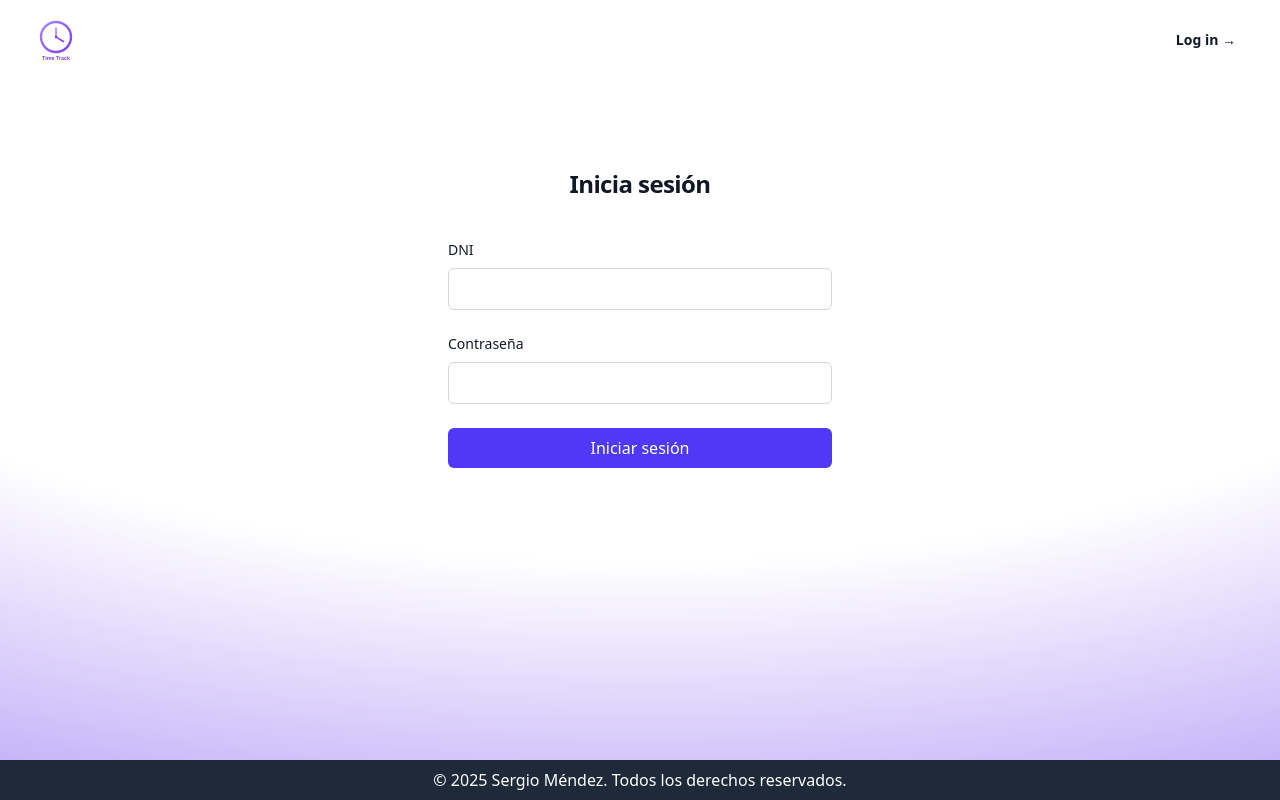
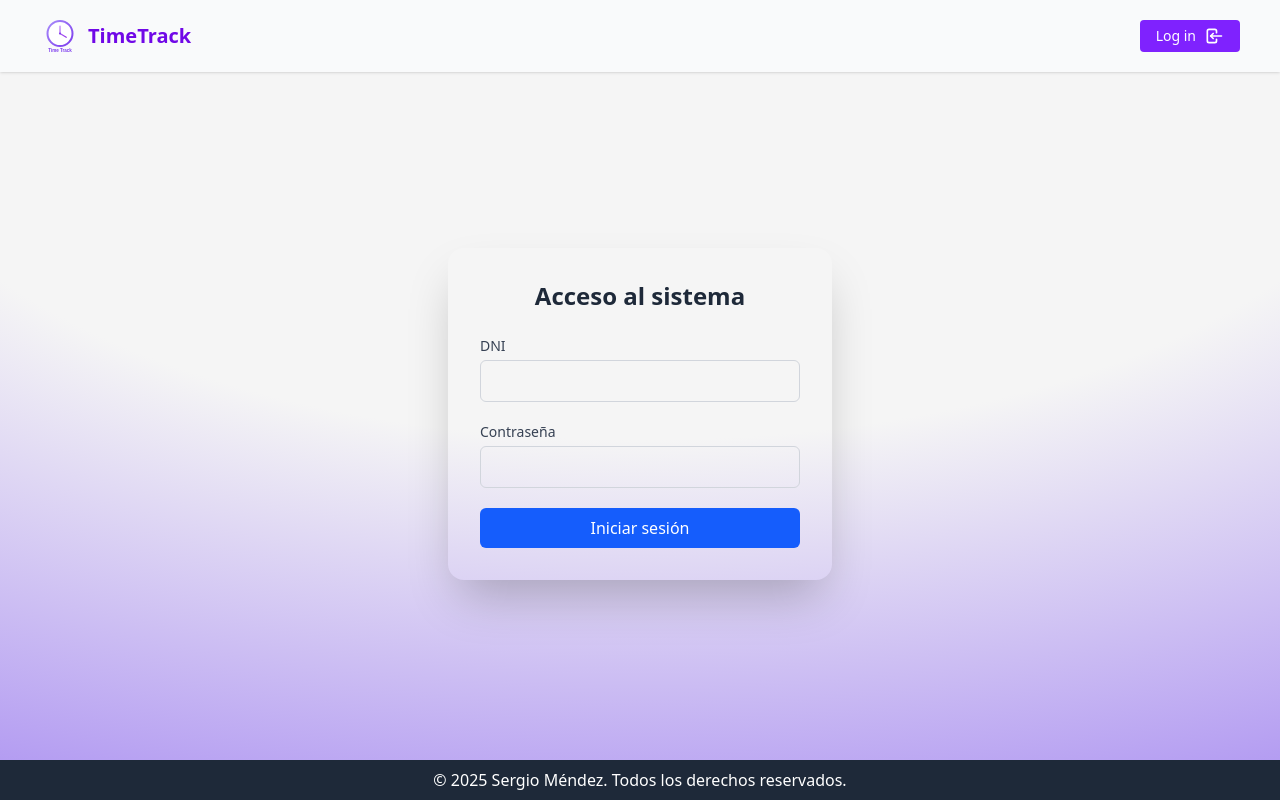
Before and after one commit to Sergiomsrs/timetrack-ui, a React (Vite) app: page /login in a window 1280 px wide. Built offline with nearby package versions, Linux system fonts and the light colour scheme.

Commit message:
feat: actualizar estilos de componentes y mejorar la interfaz de usuario en varias secciones

```diff
--- a/src/App.jsx
+++ b/src/App.jsx
@@ -19,7 +19,7 @@ function App() {
       <EmployeesProvider>
         <div className="flex flex-col min-h-screen  relative  ">
           <div className="absolute top-0 -z-10 h-full w-full bg-white">
-            <div className="absolute inset-0 -z-10 h-full w-full bg-white [background:radial-gradient(200%_150%_at_50%_10%,#fff_40%,#63e_100%)]"></div>
+            <div className="absolute inset-0 -z-10 h-full w-full bg-white [background:radial-gradient(200%_150%_at_50%_10%,#f5f5f5_30%,#63e_100%)]"></div>
           </div>
 
           <Header />
--- a/src/components/Pageable.jsx
+++ b/src/components/Pageable.jsx
@@ -1,4 +1,3 @@
-import React from 'react'
 
 export const Pageable = ({ page, totalPages, setPage }) => {
   return (
@@ -26,7 +25,7 @@ export const Pageable = ({ page, totalPages, setPage }) => {
       <button
         disabled={page + 1 >= totalPages}
         onClick={() => setPage((prev) => prev + 1)}
-        className="flex items-center justify-center px-2 py-1 bg-indigo-500 hover:bg-indigo-600 text-white rounded-full transition-colors focus:outline-none focus:ring-2 focus:ring-indigo-400 disabled:opacity-50 disabled:cursor-not-allowed"
+        className="flex items-center justify-center px-2 py-1 bg-violet-500 hover:bg-violet-600 text-white rounded-full transition-colors focus:outline-none focus:ring-2 focus:ring-violet-400 disabled:opacity-50 disabled:cursor-not-allowed"
       >
         <svg
           xmlns="http://www.w3.org/2000/svg"
--- a/src/components/UserForm.jsx
+++ b/src/components/UserForm.jsx
@@ -278,7 +278,7 @@ const handleFormSubmit = (e) => {
                 name="role"
                 value={formData.role}
                 onChange={(e) => setFormData({ ...formData, role: e.target.value })}
-                className="block w-full rounded-md border border-gray-300 px-3.5 py-2 text-base text-gray-900 placeholder-gray-400 focus:outline-none focus:ring-2 focus:ring-indigo-600"
+                className="block w-full rounded-md border border-gray-300 px-3.5 py-2 text-base text-gray-900 placeholder-gray-400 focus:outline-none focus:ring-2 focus:ring-violet-600"
               >
                 <option value="USER">Usuario</option>
                 <option value="ADMIN">Administrador</option>
@@ -290,10 +290,10 @@ const handleFormSubmit = (e) => {
 
 
         </div>
-        <div className="flex flex-col gap-2 w-1/2     mt-10">
+        <div className="flex flex-col gap-2 w-1/2  mt-10">
           <button
             type="submit"
-            className="w-full rounded-md bg-indigo-600 px-3.5 py-2.5 text-sm font-semibold text-white shadow hover:bg-indigo-500 focus:outline-none focus:ring-2 focus:ring-indigo-600"
+            className="w-full rounded-md bg-violet-600 px-3.5 py-2.5 text-sm font-semibold text-white shadow hover:bg-violet-500 focus:outline-none focus:ring-2 focus:ring-violet-600"
           >
             {editedEmployee ? 'Actualizar Empleado' : 'Registrar Empleado'}
           </button>
--- a/src/components/UserList.jsx
+++ b/src/components/UserList.jsx
@@ -91,7 +91,7 @@ export const UserList = ({ setActiveTab, employeeToDelete, setEmployeeToDelete }
         <div className="mx-1 mb-4  ">
 
             {/* Input de búsqueda por Nombre */}
-            <form onSubmit={handleSearch} className="flex flex-row gap-4 mb-6">  {/* ✅ */}
+            <form onSubmit={handleSearch} className="flex flex-row gap-4 mb-6">
                 <div className="w-2/4">
                     <label htmlFor="name-search" className="block text-sm font-medium leading-6 mb-2 text-gray-900">
                         Buscar por Nombre
--- a/src/pages/AddTimeTrack.jsx
+++ b/src/pages/AddTimeTrack.jsx
@@ -104,7 +104,7 @@ export default function () {
                 <div className="mt-10">
                     <button
                         type="submit"
-                        className="w-full rounded-md cursor-pointer bg-indigo-600 px-3.5 py-2.5 text-sm font-semibold text-white shadow hover:bg-indigo-500 focus:outline-none focus:ring-2 focus:ring-indigo-600"
+                        className="w-full rounded-md cursor-pointer bg-violet-600 px-3.5 py-2.5 text-sm font-semibold text-white shadow hover:bg-violet-500 focus:outline-none focus:ring-2 focus:ring-violet-600"
                     >
                         Enviar
                     </button>
--- a/src/pages/Login.jsx
+++ b/src/pages/Login.jsx
@@ -70,18 +70,17 @@ export const Login = () => {
   };
 
   return (
-    <div className="flex min-h-full flex-col justify-center px-6 py-12 lg:px-8">
-      <div className="sm:mx-auto sm:w-full sm:max-w-sm">
-        <h2 className="mt-10 text-center text-2xl font-bold tracking-tight text-gray-900">
-          Inicia sesión
+<div className="flex  items-center justify-center bg-gradient-to-br mt-36 px-4">
+  <div className="w-full max-w-sm rounded-2xl shadow-2xl p-8">
+    <h2 className="text-2xl font-semibold text-center text-gray-800 mb-6">
+      Acceso al sistema
     </h2>
-      </div>
 
-      <div className="mt-10 sm:mx-auto sm:w-full sm:max-w-sm">
-        <form onSubmit={handleSubmit} className="space-y-6">
+    <form onSubmit={handleSubmit} className="space-y-5">
       <div>
-            <label htmlFor="dni" className="block text-sm font-medium text-gray-900">DNI</label>
-            <div className="mt-2">
+        <label htmlFor="dni" className="block text-sm font-medium text-gray-700 mb-1">
+          DNI
+        </label>
         <input
           onChange={handleInputChange}
           value={formData.dni}
@@ -89,14 +88,14 @@ export const Login = () => {
           name="dni"
           id="dni"
           required
-                className="block w-full rounded-md border border-gray-300 px-3 py-2"
+          className="w-full rounded-md border border-gray-300 px-3 py-2 focus:ring-2 focus:ring-blue-500 focus:outline-none transition"
         />
-            </div>
       </div>
 
       <div>
-            <label htmlFor="password" className="block text-sm font-medium text-gray-900">Contraseña</label>
-            <div className="mt-2">
+        <label htmlFor="password" className="block text-sm font-medium text-gray-700 mb-1">
+          Contraseña
+        </label>
         <input
           onChange={handleInputChange}
           value={formData.password}
@@ -104,23 +103,25 @@ export const Login = () => {
           name="password"
           id="password"
           required
-                className="block w-full rounded-md border border-gray-300 px-3 py-2"
+          className="w-full rounded-md border border-gray-300 px-3 py-2 focus:ring-2 focus:ring-blue-500 focus:outline-none transition"
         />
       </div>
-          </div>
 
-          <div>
-            <button type="submit" className="w-full rounded-md bg-indigo-600 px-4 py-2 text-white hover:bg-indigo-500">
+      <button
+        type="submit"
+        className="w-full bg-blue-600 hover:bg-blue-700 text-white font-medium py-2 rounded-md transition"
+      >
         Iniciar sesión
       </button>
-          </div>
     </form>
-      </div>
+
     {error && (
-        <div className="mt-4 text-red-600 flex justify-center">
+      <div className="mt-5">
         <AlertMessage isOpen={error} message={errorMessage} />
       </div>
     )}
   </div>
+</div>
+
   );
 };
--- a/src/sections/Header.jsx
+++ b/src/sections/Header.jsx
@@ -16,86 +16,147 @@ export const Header = () => {
   };
 
   return (
-    <header className="bg-white">
-      <nav className="mx-auto flex max-w-7xl items-center justify-between p-4 lg:px-8" aria-label="Global">
-        <div className="flex lg:flex-1">
-          <Link to="/" className="-m-1.5 p-1.5">
-            <span className="sr-only">Your Company</span>
-            <img className="h-12 w-auto" src="/Logo.svg" alt="Logo" /> {/* Asegúrate de que la ruta sea correcta */}
+    <header className="bg-[#f9fafb]  border-gray-200 shadow-sm mb-8">
+      <nav className="flex  items-center justify-between p-4 mx-6" aria-label="Global">
+
+      <div className='w-1/4'>
+        <div className="flex items-center">
+          <Link to="/" className="flex items-center space-x-2">
+            <img src="/Logo.svg" alt="Logo" className="h-10 w-auto" />
+            <span className="text-xl font-bold text-violet-700">TimeTrack</span>
           </Link>
         </div>
+
+      </div>
+
+       <div className='w-2/4 flex justify-center'>
+
+        {/* Menú grande */}
+        {auth.isAuthenticated && (
+          <div className="hidden lg:flex lg:items-center lg:gap-x-10">
+            <Link to="/" className="text-sm font-medium text-gray-700 hover:text-violet-600 transition">Inicio</Link>
+            {auth.role === 'ADMIN' && (
+              <Link to="/usuarios" className="text-sm font-medium text-gray-700 hover:text-violet-600 transition">Empleados</Link>
+            )}
+            <Link to="/fichajes" className="text-sm font-medium text-gray-700 hover:text-violet-600 transition">Registros</Link>
+            {auth.role === 'ADMIN' && (
+              <Link to="/log" className="text-sm font-medium text-gray-700 hover:text-violet-600 transition">Notificaciones</Link>
+            )}
+          </div>
+        )}
+
+      </div>
+
+       <div className='w-1/4 flex justify-end'>
+        <div className="hidden lg:flex items-center gap-x-4">
+          {auth.isAuthenticated ? (
+            <>
+              <span className="text-sm text-gray-700 font-bold bg-gray-200 px-3 py-1 rounded">
+                {saludo()}, {auth.user?.name}
+              </span>
+              <button
+                onClick={handleLogout}
+                className="flex items-center gap-2 text-sm font-medium text-white bg-violet-600 hover:bg-violet-700 px-4 py-1.5 rounded transition"
+              >
+                Log out
+                <svg
+                  xmlns="http://www.w3.org/2000/svg"
+                  width="20"
+                  height="20"
+                  viewBox="0 0 24 24"
+                  fill="none"
+                  stroke="currentColor"
+                  strokeWidth="2"
+                  strokeLinecap="round"
+                  strokeLinejoin="round"
+                  className="stroke-current"
+                >
+                  <path stroke="none" d="M0 0h24v24H0z" fill="none" />
+                  <path d="M14 8v-2a2 2 0 0 0 -2 -2h-7a2 2 0 0 0 -2 2v12a2 2 0 0 0 2 2h7a2 2 0 0 0 2 -2v-2" />
+                  <path d="M9 12h12l-3 -3" />
+                  <path d="M18 15l3 -3" />
+                </svg>
+              </button>
+            </>
+          ) : (
+            <Link
+              to="/login"
+              className="flex items-center gap-2 text-sm font-medium text-white bg-violet-600 hover:bg-violet-700 px-4 py-1.5 rounded transition"
+            >
+              Log in
+              <svg
+                xmlns="http://www.w3.org/2000/svg"
+                width="20"
+                height="20"
+                viewBox="0 0 24 24"
+                fill="none"
+                stroke="currentColor"
+                strokeWidth="2"
+                strokeLinecap="round"
+                strokeLinejoin="round"
+                className="stroke-current"
+              >
+                <path stroke="none" d="M0 0h24v24H0z" fill="none" />
+                <path d="M15 8v-2a2 2 0 0 0 -2 -2h-7a2 2 0 0 0 -2 2v12a2 2 0 0 0 2 2h7a2 2 0 0 0 2 -2v-2" />
+                <path d="M21 12h-13l3 -3" />
+                <path d="M11 15l-3 -3" />
+              </svg>
+            </Link>
+
+          )}
+        </div>
+
+      </div>
+
+
+
+
 
         {/* Botón del menú hamburguesa en móviles */}
         <div className="flex lg:hidden">
           <button
-            type="button"
-            className="-m-2.5 inline-flex items-center justify-center rounded-md p-2.5 text-gray-700"
             onClick={() => setMenuOpen(!menuOpen)}
-            aria-expanded={menuOpen}
+            className="inline-flex items-center justify-center p-2 text-violet-700 rounded hover:bg-violet-100 focus:outline-none focus:ring-2 focus:ring-violet-500"
+            aria-label="Toggle menu"
           >
-            <span className="sr-only">Open main menu</span>
-            <svg className="size-6" fill="none" viewBox="0 0 24 24" strokeWidth="1.5" stroke="currentColor" aria-hidden="true">
-              <path strokeLinecap="round" strokeLinejoin="round" d="M3.75 6.75h16.5M3.75 12h16.5m-16.5 5.25h16.5" />
+            <svg className="h-6 w-6" viewBox="0 0 24 24" fill="none" stroke="currentColor" strokeWidth="2">
+              <path strokeLinecap="round" strokeLinejoin="round" d="M4 6h16M4 12h16M4 18h16" />
             </svg>
           </button>
         </div>
 
-        {/* Menú en pantallas grandes */}
-        {auth.isAuthenticated &&
-          <div className="hidden lg:flex lg:gap-x-12">
-            <>
-              <Link to="/" className="text-sm font-semibold text-gray-900">Inicio</Link>
-              {auth.role == "ADMIN" && <Link to="/usuarios" className="text-sm font-semibold text-gray-900">Empleados</Link>}
-              <Link to="/fichajes" className="text-sm font-semibold text-gray-900">Registros</Link>
-              {auth.role == "ADMIN" && <Link to="/log" className="text-sm font-semibold text-gray-900">Notificaciones</Link>}
-            </>
-          </div>
-        }
 
-        <div className="hidden lg:flex lg:flex-1 lg:justify-end items-center gap-x-4">
-          {auth.isAuthenticated ? (
-            <>
-              <span className="text-sm font-semibold text-gray-900 bg-gray-100 px-3 py-1 rounded shadow-sm">
-                {saludo()}, {auth.user && auth.user.name}
-              </span>
-              <button onClick={handleLogout} className="text-sm font-semibold text-gray-900 cursor-pointer transition duration-200 ease-in-out hover:text-white hover:bg-gray-900 hover:shadow-md px-3 py-1 rounded">
-                Log out <span aria-hidden="true">&rarr;</span>
-              </button>
-            </>
-          ) : (
-            <Link to="/login" className="text-sm font-semibold text-gray-900 cursor-pointer transition duration-200 ease-in-out hover:text-white hover:bg-gray-900 hover:shadow-md px-3 py-1 rounded">
-              Log in <span aria-hidden="true">&rarr;</span>
-            </Link>
-          )}
-        </div>
+
+
       </nav>
 
       {/* Menú móvil */}
       {menuOpen && (
-        <div className="lg:hidden fixed inset-y-0 right-0 z-10 w-full bg-white p-6 shadow-md">
-          <button className="absolute top-4 right-4" onClick={() => setMenuOpen(false)}>
-            <span className="sr-only">Close menu</span>
-            ✖
-          </button>
-          <nav className="mt-6 space-y-4">
-            <Link to="/" className="block text-lg font-semibold text-gray-900">Inicio</Link>
-            <Link to="/usuarios" className="block text-lg font-semibold text-gray-900">Empleados</Link>
-            <Link to="/fichajes" className="block text-lg font-semibold text-gray-900">Registros</Link>
+        <div className="lg:hidden absolute top-16 left-0 right-0 bg-white border-t border-gray-200 shadow-md px-6 py-4 space-y-4 z-50">
+          <Link to="/" className="block text-base font-medium text-gray-700" onClick={() => setMenuOpen(false)}>Inicio</Link>
+          {auth.role === 'ADMIN' && (
+            <Link to="/usuarios" className="block text-base font-medium text-gray-700" onClick={() => setMenuOpen(false)}>Empleados</Link>
+          )}
+          <Link to="/fichajes" className="block text-base font-medium text-gray-700" onClick={() => setMenuOpen(false)}>Registros</Link>
+          {auth.role === 'ADMIN' && (
+            <Link to="/log" className="block text-base font-medium text-gray-700" onClick={() => setMenuOpen(false)}>Notificaciones</Link>
+          )}
           {auth.isAuthenticated ? (
             <>
-                <span className="block text-lg font-semibold text-gray-900">
-                  {saludo()}, {auth.user && auth.name}
-                </span>
-                <button onClick={handleLogout} className="block text-lg font-semibold text-gray-900 cursor-pointer">
+              <span className="block text-base text-gray-700">{saludo()}, {auth.user?.name}</span>
+              <button
+                onClick={() => {
+                  handleLogout();
+                  setMenuOpen(false);
+                }}
+                className="block w-full text-left text-base font-medium text-violet-700 hover:underline"
+              >
                 Log out
               </button>
             </>
           ) : (
-              <Link to="/login" className="block text-lg font-semibold text-gray-900">
-                Log in
-              </Link>
+            <Link to="/login" className="block text-base font-medium text-violet-700" onClick={() => setMenuOpen(false)}>Log in</Link>
           )}
-          </nav>
         </div>
       )}
     </header>
```
Also changed, not shown: src/pages/LogList.jsx (+30 -36 lines). Lines whose indentation alone changed are shown as unchanged.
